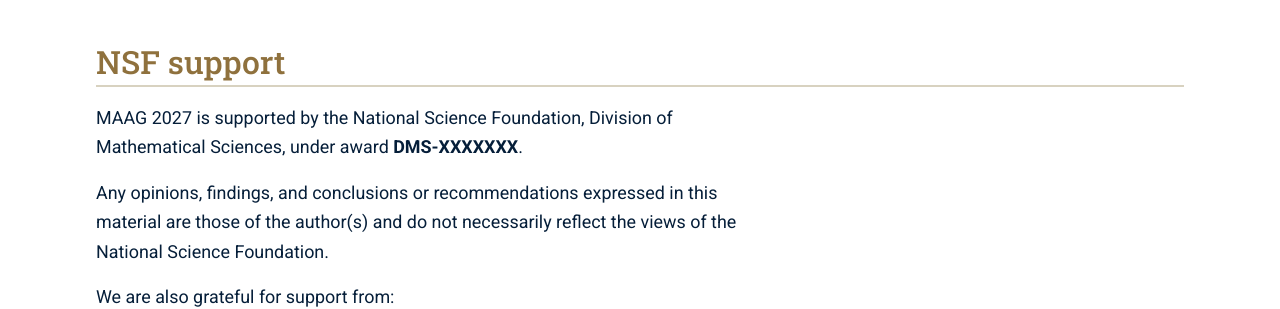
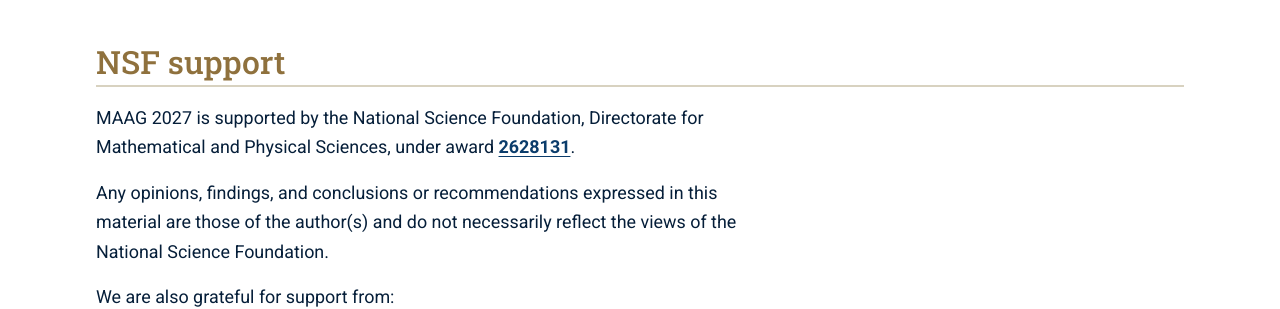
Before and after one commit to d-torrance/maag-27, a Jekyll site: the page built from funding.md, in a window 1280 px wide and 1400 px high. Shown: the part 265-574 px from the top of the window. Built offline with Jekyll 4.4.1, drawn with Linux system fonts in a browser that asks for light colours; some of the changed text lies outside the part shown.

Commit message:
Fill in the NSF award number
MAAG 2027 is supported by NSF award 2628131.  Link it from the footer
and the funding page, and credit the Directorate for Mathematical and
Physical Sciences, matching NSF's current name for the managing office.

Co-Authored-By: Claude Opus 5.5 <noreply@anthropic.com>

```diff
--- a/_data/support.yml
+++ b/_data/support.yml
@@ -1,7 +1,7 @@
 nsf:
-  # TODO: replace with the real award number before the site goes public.
-  award_number: "DMS-XXXXXXX"
-  program: "Division of Mathematical Sciences"
+  award_number: "2628131"
+  url: "https://www.nsf.gov/awardsearch/show-award?AWD_ID=2628131"
+  program: "Directorate for Mathematical and Physical Sciences"
   disclaimer: >-
     Any opinions, findings, and conclusions or recommendations expressed in
     this material are those of the author(s) and do not necessarily reflect
--- a/_includes/footer.html
+++ b/_includes/footer.html
@@ -34,7 +34,7 @@
         <h2 class="site-footer__heading">Support</h2>
         <p>
           This meeting is supported by the National Science Foundation
-          under award {{ nsf.award_number }}.
+          under award <a href="{{ nsf.url }}">{{ nsf.award_number }}</a>.
         </p>
         <ul class="plain-list">
           {%- for s in site.data.support.other %}
--- a/funding.md
+++ b/funding.md
@@ -9,7 +9,7 @@ subtitle: "MAAG 2027 is supported by the National Science Foundation."
 ## NSF support
 
 MAAG 2027 is supported by the National Science Foundation,
-{{ nsf.program }}, under award **{{ nsf.award_number }}**.
+{{ nsf.program }}, under award [**{{ nsf.award_number }}**]({{ nsf.url }}).
 
 {{ nsf.disclaimer }}
 
```
Also changed, not shown: README.md.
